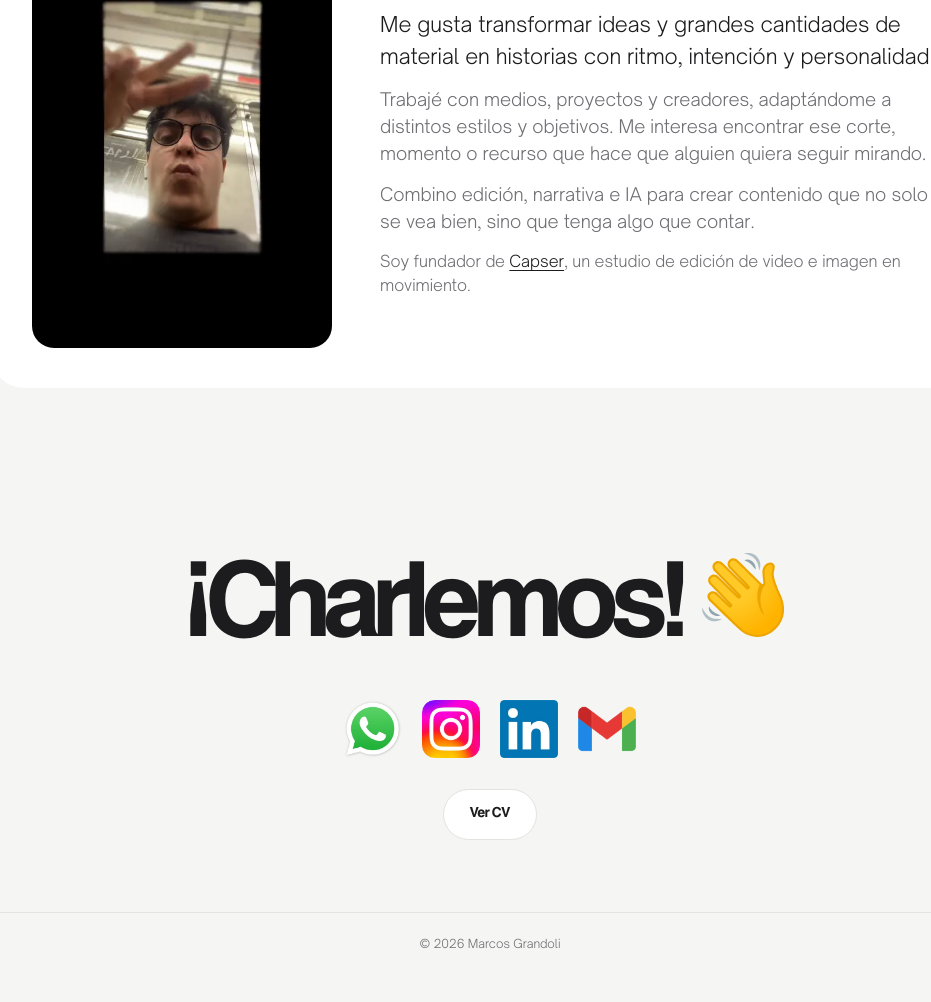
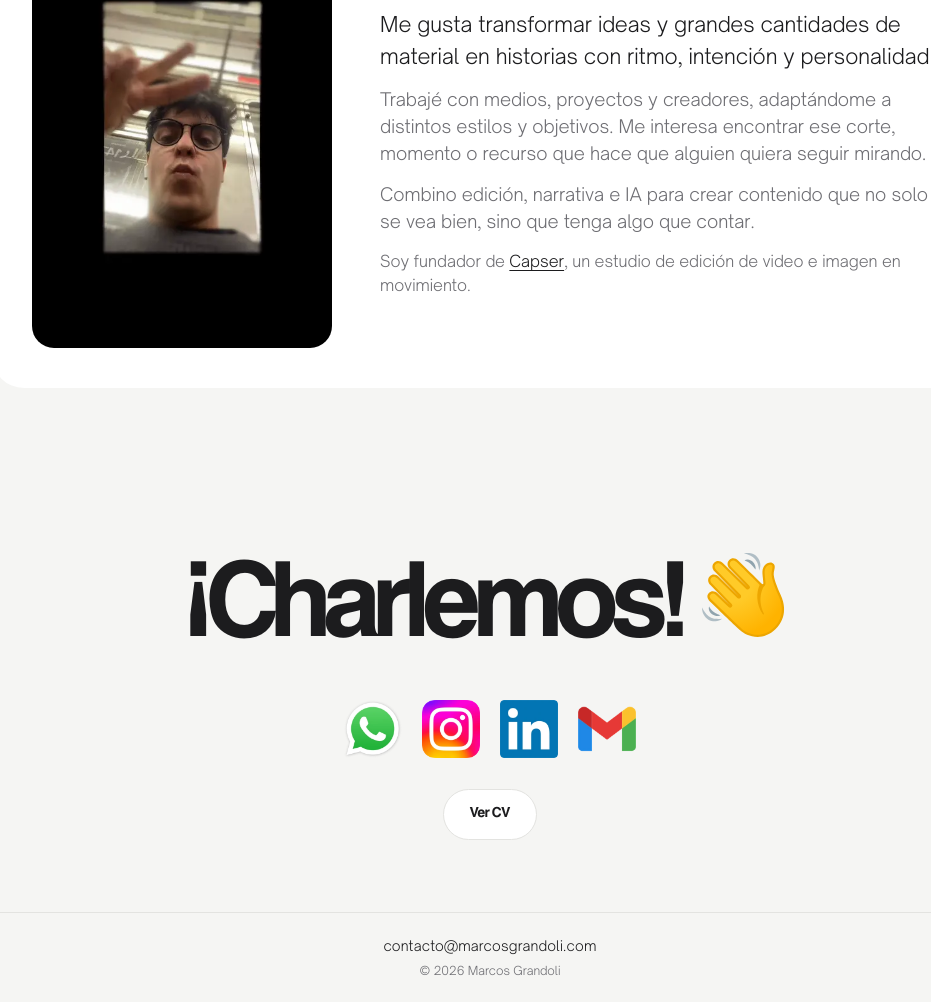
Before and after one commit to marcosgrandoli/portfolio, a plain HTML site: page index.html in a window 1280 px wide. Shown: the part 3363-4365 px from the top of the page, without its empty margins (150-1081 px from the left). Before the commit the page ends 4338 px from the top, so only its background shows below. Drawn offline with Linux system fonts and the light colour scheme.

Commit message:
Agrega mail contacto@marcosgrandoli.com en el pie de la web
Co-Authored-By: Claude Sonnet 5.5 <noreply@anthropic.com>
Claude-Session: https://claude.ai/code/session_01WUEYXzWA3fuUvJvmKNEgQw

```diff
--- a/index.html
+++ b/index.html
@@ -54,7 +54,7 @@ h2{font-size:clamp(32px,5.5vw,56px);letter-spacing:-.045em;line-height:1.05;font
 .cta{text-align:center;padding:96px 0 72px}
 .cta h2{font-size:clamp(48px,11vw,112px);letter-spacing:-.055em;margin-bottom:32px}
 .em{width:.85em;height:.85em;vertical-align:-.08em;display:inline-block}#gw .em{width:1.15em;height:1.15em;vertical-align:-.2em;margin-right:2px}.cl{text-align:center;margin:-8px 0 30px}.cl small{display:block;color:var(--mute);font-size:12px;letter-spacing:.08em;text-transform:uppercase;margin-bottom:10px}.cl p{display:flex;flex-wrap:wrap;justify-content:center;gap:8px 10px}.cl span{font-size:clamp(14px,2.2vw,17px);font-weight:500;padding:8px 16px;border-radius:99px;background:var(--surf);border:1px solid var(--line);white-space:nowrap}.cl a{color:inherit;text-decoration:none}.soc{display:flex;gap:14px;justify-content:center;flex-wrap:wrap}.ic{width:64px;height:64px;display:grid;place-items:center;transition:transform .2s}.ic:hover{transform:scale(1.1) translateY(-3px)}.ic img{width:58px;height:58px;display:block}
-footer{border-top:1px solid var(--line);padding:22px 0;color:var(--mute);font-size:12px;text-align:center}
+footer{border-top:1px solid var(--line);padding:22px 0;color:var(--mute);font-size:12px;text-align:center}footer span{display:block;margin-top:6px}.fm{color:var(--fg,inherit);font-size:14px;font-weight:500;text-decoration:none;letter-spacing:.2px}.fm:hover{text-decoration:underline}
 .r{opacity:0;transform:translateY(18px);transition:opacity .7s,transform .7s}.r.in{opacity:1;transform:none}
 body{overflow-x:hidden}.w{position:relative;z-index:1}
 .glow{position:absolute;top:-120px;left:50%;width:min(900px,100vw);height:600px;transform:translateX(-50%);background:radial-gradient(closest-side,var(--acc),transparent);opacity:.2;filter:blur(60px);animation:fl 10s ease-in-out infinite alternate;pointer-events:none;z-index:0}
@@ -181,7 +181,7 @@ nav b,.svc b,.sub,.about p:first-of-type{letter-spacing:0}
 <div class="btns r in" style="margin-top:28px"><a class="btn s" href="#cv" data-cv="">Ver CV</a></div>
 </section>
 </div>
-<footer>© 2026 Marcos Grandoli</footer>
+<footer><a class="fm" href="mailto:contacto@marcosgrandoli.com">contacto@marcosgrandoli.com</a><span>© 2026 Marcos Grandoli</span></footer>
 <script>
 var CV_URL="";
 document.querySelectorAll("[data-cv]").forEach(function(a){if(CV_URL){a.href=CV_URL;a.target="_blank";a.rel="noopener"}else{a.href="#cv"}});
```
